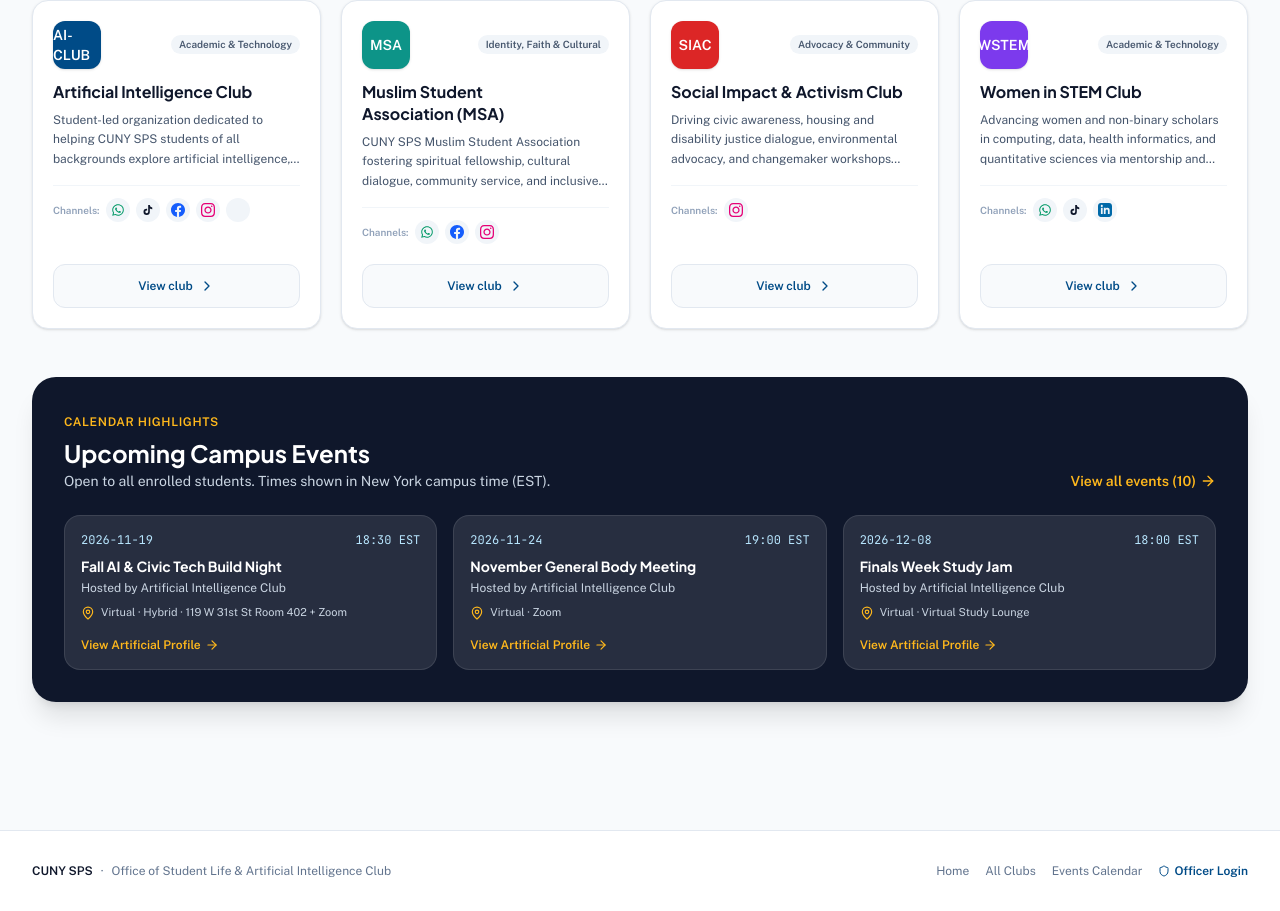
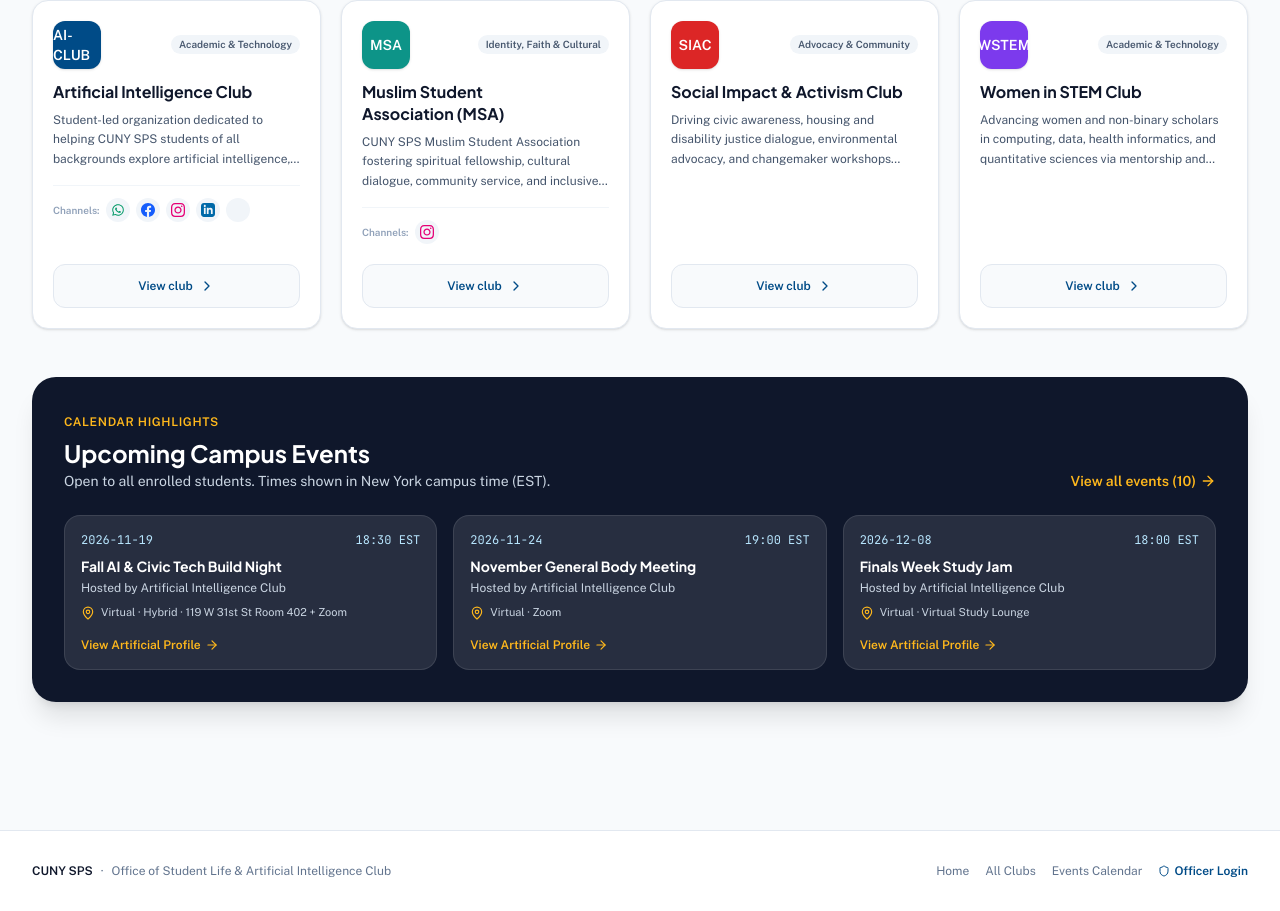
Before and after one commit to CunySPSAIClub/CunyClubSocial, a React (Vite) app: page / in a window 1280 px wide. Shown: the part 883-1794 px from the top of the page. Built offline with nearby package versions, Linux system fonts and the light colour scheme.

Commit message:
fix(discovery): enforce strict verified-only links and remove unverified channels

```diff
--- a/src/data/clubDiscoveryData.ts
+++ b/src/data/clubDiscoveryData.ts
@@ -76,13 +76,6 @@ export const CLUBS_DATA: ClubDiscoveryItem[] = [
         "description": "Active student community chat for build night alerts, Zoom links, and peer project collaborations."
       },
       {
-        "platform": "tiktok",
-        "actionLabel": "Watch on TikTok",
-        "url": "https://www.tiktok.com/@cunysps.ai",
-        "badge": "Sample Demo Link",
-        "description": "Watch short student project demos, AI tool highlights, and build night recaps."
-      },
-      {
         "platform": "facebook",
         "actionLabel": "Visit on Facebook",
         "url": "https://www.facebook.com/cunyspsaiclub",
@@ -97,11 +90,18 @@ export const CLUBS_DATA: ClubDiscoveryItem[] = [
         "description": "Event announcements, student project spotlights, and campus AI news."
       },
       {
+        "platform": "linkedin",
+        "actionLabel": "Connect on LinkedIn",
+        "url": "https://www.linkedin.com/company/cunysps-ai-club",
+        "badge": "Verified Official Link",
+        "description": "Professional networking, alumni connections, and career opportunities."
+      },
+      {
         "platform": "website",
-        "actionLabel": "Explore Club Web Portal",
-        "url": "https://cuny-sps-club-social-hub.ai.studio",
+        "actionLabel": "Visit OpenLab Community Hub",
+        "url": "https://openlab.sps.cuny.edu/ai-club/",
         "badge": "Verified Official Link",
-        "description": "Live student portal and centralized governance platform."
+        "description": "Official CUNY SPS OpenLab workspace for workshops, hackathons, and discussion forums."
       }
     ]
   },
@@ -131,15 +131,7 @@ export const CLUBS_DATA: ClubDiscoveryItem[] = [
     "whoItWelcomes": "Welcomes Black students and allies across all degree programs to celebrate Black culture, foster leadership, and build supportive academic and social networks.",
     "accentColor": "#D97706",
     "isFeatured": false,
-    "channels": [
-      {
-        "platform": "instagram",
-        "actionLabel": "Follow on Instagram",
-        "url": "https://www.instagram.com/cunysps_bsu",
-        "badge": "Sample Demo Link",
-        "description": "Black student mixer schedules, cultural celebration recaps, and leadership spotlights."
-      }
-    ]
+    "channels": []
   },
   {
     "clubId": "club-book",
@@ -245,22 +237,7 @@ export const CLUBS_DATA: ClubDiscoveryItem[] = [
     "whoItWelcomes": "Welcomes cinephiles, screenwriters, video creators, media studies majors, and anyone who loves discussing film, streaming, and television.",
     "accentColor": "#EA580C",
     "isFeatured": false,
-    "channels": [
-      {
-        "platform": "tiktok",
-        "actionLabel": "Watch on TikTok",
-        "url": "https://www.tiktok.com/@cunyspsfilm",
-        "badge": "Sample Demo Link",
-        "description": "Short student films, movie review roundups, and behind-the-scenes clips."
-      },
-      {
-        "platform": "instagram",
-        "actionLabel": "Follow on Instagram",
-        "url": "https://www.instagram.com/cunyspsfilm",
-        "badge": "Sample Demo Link",
-        "description": "Watch party schedules, film analysis prompts, and festival news."
-      }
-    ]
+    "channels": []
   },
   {
     "clubId": "club-green",
@@ -344,22 +321,7 @@ export const CLUBS_DATA: ClubDiscoveryItem[] = [
     "whoItWelcomes": "Open to students interested in leadership development, business administration, entrepreneurship, project management, and startup innovation.",
     "accentColor": "#2563EB",
     "isFeatured": false,
-    "channels": [
-      {
-        "platform": "linkedin",
-        "actionLabel": "Connect on LinkedIn",
-        "url": "https://www.linkedin.com/company/cuny-sps-melo",
-        "badge": "Sample Demo Link",
-        "description": "Management speaker series, startup workshops, and executive mentoring."
-      },
-      {
-        "platform": "whatsapp",
-        "actionLabel": "Join the WhatsApp group",
-        "url": "https://chat.whatsapp.com/CunySpsMelo",
-        "badge": "Sample Demo Link",
-        "description": "Entrepreneurial peer mastermind and pitch prep chat."
-      }
-    ]
+    "channels": []
   },
   {
     "clubId": "club-mental-health",
@@ -402,20 +364,6 @@ export const CLUBS_DATA: ClubDiscoveryItem[] = [
     "accentColor": "#0D9488",
     "isFeatured": true,
     "channels": [
-      {
-        "platform": "whatsapp",
-        "actionLabel": "Join the WhatsApp group",
-        "url": "https://chat.whatsapp.com/CunySpsMsaCommunity",
-        "badge": "Verified Official Link",
-        "description": "Community Tea & Study circle updates, Friday prayer discussions, and campus fellowship."
-      },
-      {
-        "platform": "facebook",
-        "actionLabel": "Visit on Facebook",
-        "url": "https://www.facebook.com/cunysps.msa",
-        "badge": "Sample Demo Link",
-        "description": "Community posts, holiday observances, and joint campus events."
-      },
       {
         "platform": "instagram",
         "actionLabel": "Follow on Instagram",
@@ -465,15 +413,7 @@ export const CLUBS_DATA: ClubDiscoveryItem[] = [
     "whoItWelcomes": "Open to photographers of all skill levels\u2014from smartphone snappers to DSLR enthusiasts\u2014interested in visual storytelling and photo walks.",
     "accentColor": "#9333EA",
     "isFeatured": false,
-    "channels": [
-      {
-        "platform": "instagram",
-        "actionLabel": "Follow on Instagram",
-        "url": "https://www.instagram.com/cunyspsphoto",
-        "badge": "Sample Demo Link",
-        "description": "Monthly themed photo challenges and virtual student gallery showcases."
-      }
-    ]
+    "channels": []
   },
   {
     "clubId": "club-pride",
@@ -557,15 +497,7 @@ export const CLUBS_DATA: ClubDiscoveryItem[] = [
     "whoItWelcomes": "Open to changemakers, student advocates, and community organizers passionate about housing justice, environmental action, disability rights, and civic advocacy.",
     "accentColor": "#DC2626",
     "isFeatured": true,
-    "channels": [
-      {
-        "platform": "instagram",
-        "actionLabel": "Follow on Instagram",
-        "url": "https://www.instagram.com/cunysps_siac",
-        "badge": "Sample Demo Link",
-        "description": "Civic initiatives, mutual aid drives, and policy debate announcements."
-      }
-    ]
+    "channels": []
   },
   {
     "clubId": "club-sasu",
@@ -593,15 +525,7 @@ export const CLUBS_DATA: ClubDiscoveryItem[] = [
     "whoItWelcomes": "Dedicated to student veterans, active duty service members, reservists, military spouses, and civilian allies navigating academic and civilian transitions.",
     "accentColor": "#4B5563",
     "isFeatured": false,
-    "channels": [
-      {
-        "platform": "facebook",
-        "actionLabel": "Visit on Facebook",
-        "url": "https://www.facebook.com/cunyspsveterans",
-        "badge": "Sample Demo Link",
-        "description": "Veterans resource updates, VA benefits discussions, and peer check-ins."
-      }
-    ]
+    "channels": []
   },
   {
     "clubId": "club-study-lounge",
@@ -629,29 +553,7 @@ export const CLUBS_DATA: ClubDiscoveryItem[] = [
     "whoItWelcomes": "Open to all women, non-binary students, and allies pursuing or interested in science, technology, engineering, mathematics, data analytics, and tech career pathways.",
     "accentColor": "#7C3AED",
     "isFeatured": true,
-    "channels": [
-      {
-        "platform": "whatsapp",
-        "actionLabel": "Join the WhatsApp group",
-        "url": "https://chat.whatsapp.com/CunySpsWStem",
-        "badge": "Sample Demo Link",
-        "description": "Peer study sessions, internship leads, and women in tech discussions."
-      },
-      {
-        "platform": "tiktok",
-        "actionLabel": "Watch on TikTok",
-        "url": "https://www.tiktok.com/@cunysps_wstem",
-        "badge": "Sample Demo Link",
-        "description": "Day-in-the-life STEM student videos and quick coding tutorials."
-      },
-      {
-        "platform": "linkedin",
-        "actionLabel": "Connect on LinkedIn",
-        "url": "https://www.linkedin.com/company/cunysps-women-in-stem",
-        "badge": "Sample Demo Link",
-        "description": "Professional networking, alumni mentors, and STEM career panels."
-      }
-    ]
+    "channels": []
   },
   {
     "clubId": "club-youth-studies",
```
Also changed, not shown: 1 other file (tests, documents, lock files or other folders).
